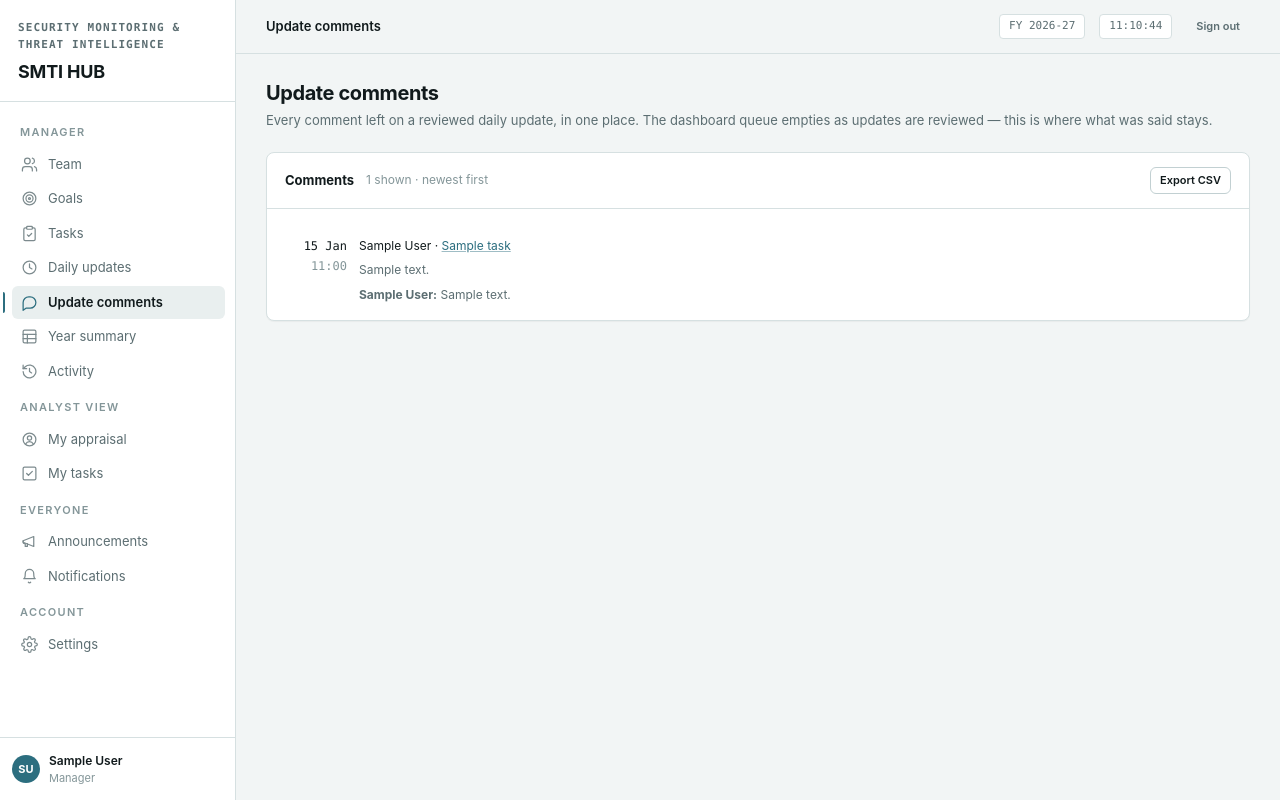
After one commit to Only1Queen/smtihub, a Django app: page /updates/comments/ in a window 1280 px wide. The commit adds this page. Run offline with Django 5.2, Linux system fonts and the light colour scheme; a user stored in the database is signed in; data comes from the database, SQL or seed files in the repository; tables that the repository leaves empty hold one stand-in row (values such as "Sample post"); parts of the project's set-up code (start-up, migrations or seed data) failed here and were passed over.

Commit message:
Add announcements, notifications, and update comments
Comment threads on daily updates, an announcements board, and a
notifications feed, with the review flow and permissions to match.

Co-Authored-By: Claude Opus 5 <noreply@anthropic.com>

```diff
--- a/hub/admin.py
+++ b/hub/admin.py
@@ -1,7 +1,7 @@
 from django.contrib import admin
 
-from hub.models import (AppraisalYear, AuditEvent, Employee, Goal, GoalAssignment, Kpi,
-                        Score, ScoredMonth, Task, TaskUpdate)
+from hub.models import (Announcement, AppraisalYear, AuditEvent, Employee, Goal,
+                        GoalAssignment, Kpi, Score, ScoredMonth, Task, TaskUpdate)
 
 
 class KpiInline(admin.TabularInline):
@@ -51,6 +51,6 @@ class AuditEventAdmin(admin.ModelAdmin):
         return False
 
 
-admin.site.register([GoalAssignment, Score, ScoredMonth, TaskUpdate])
+admin.site.register([Announcement, GoalAssignment, Score, ScoredMonth, TaskUpdate])
 admin.site.site_header = "SMTI HUB administration"
 admin.site.site_title = "SMTI HUB"
--- a/hub/context.py
+++ b/hub/context.py
@@ -6,11 +6,14 @@ def hub_context(request):
     if not request.user.is_authenticated:
         return {}
     from hub.models import Task
+    from hub.views import audience
     manager = permissions.is_manager(request.user)
     pending = (Task.objects.filter(status=Task.SUBMITTED).count() if manager else 0)
+    me, people = audience(request.user)
     return {
         "is_manager": manager,
-        "me": permissions.employee_of(request.user),
+        "me": me,
         "pending_count": pending,
+        "unread_count": services.unread_count(me, people) if me else 0,
         "open_year": services.open_year(),
     }
--- a/hub/templates/hub/_icons.html
+++ b/hub/templates/hub/_icons.html
@@ -65,6 +65,21 @@ Reference an icon as: <svg class="ic"><use href="#i-name"></use></svg>
     <circle cx="12" cy="12" r="9"/><path d="m8.5 12 2.5 2.5 4.5-5"/>
   </symbol>
 
+  <symbol id="i-bell" viewBox="0 0 24 24" fill="none" stroke="currentColor"
+          stroke-width="1.75" stroke-linecap="round" stroke-linejoin="round">
+    <path d="M6 8a6 6 0 0 1 12 0c0 6 2 7 2 7H4s2-1 2-7"/><path d="M10.3 20a2 2 0 0 0 3.4 0"/>
+  </symbol>
+
+  <symbol id="i-megaphone" viewBox="0 0 24 24" fill="none" stroke="currentColor"
+          stroke-width="1.75" stroke-linecap="round" stroke-linejoin="round">
+    <path d="m3 11 15-6v14L3 13z"/><path d="M3 11v2a2 2 0 0 0 2 2h1v4h3v-4"/>
+  </symbol>
+
+  <symbol id="i-comment" viewBox="0 0 24 24" fill="none" stroke="currentColor"
+          stroke-width="1.75" stroke-linecap="round" stroke-linejoin="round">
+    <path d="M21 12a8 8 0 0 1-8 8H7l-4 3V12a8 8 0 0 1 8-8h2a8 8 0 0 1 8 8z"/>
+  </symbol>
+
   <symbol id="i-clock" viewBox="0 0 24 24" fill="none" stroke="currentColor"
           stroke-width="1.75" stroke-linecap="round" stroke-linejoin="round">
     <circle cx="12" cy="12" r="9"/><path d="M12 7v5l3.5 2"/>
--- a/hub/templates/hub/base.html
+++ b/hub/templates/hub/base.html
@@ -23,6 +23,7 @@
         <a href="{% url 'goals' %}"><button {% if screen == 'goals' %}aria-current="page"{% endif %}><svg class="ic" aria-hidden="true"><use href="#i-goals"></use></svg>Goals</button></a>
         <a href="{% url 'tasks' %}"><button {% if screen == 'tasks' %}aria-current="page"{% endif %}><svg class="ic" aria-hidden="true"><use href="#i-tasks"></use></svg>Tasks<span class="badge {% if pending_count %}on{% endif %}">{{ pending_count }}</span></button></a>
         <a href="{% url 'updates_dashboard' %}"><button {% if screen == 'updates' %}aria-current="page"{% endif %}><svg class="ic" aria-hidden="true"><use href="#i-clock"></use></svg>Daily updates</button></a>
+        <a href="{% url 'update_comments' %}"><button {% if screen == 'comments' %}aria-current="page"{% endif %}><svg class="ic" aria-hidden="true"><use href="#i-comment"></use></svg>Update comments</button></a>
         <a href="{% url 'year_summary' %}"><button {% if screen == 'summary' %}aria-current="page"{% endif %}><svg class="ic" aria-hidden="true"><use href="#i-summary"></use></svg>Year summary</button></a>
         <a href="{% url 'activity' %}"><button {% if screen == 'activity' %}aria-current="page"{% endif %}><svg class="ic" aria-hidden="true"><use href="#i-activity"></use></svg>Activity</button></a>
       {% endif %}
@@ -32,6 +33,10 @@
       {% if not is_manager %}
         <a href="{% url 'updates_dashboard' %}"><button {% if screen == 'updates' %}aria-current="page"{% endif %}><svg class="ic" aria-hidden="true"><use href="#i-clock"></use></svg>Daily updates</button></a>
       {% endif %}
+      <div class="nav-label">Everyone</div>
+      <a href="{% url 'announcements' %}"><button {% if screen == 'announcements' %}aria-current="page"{% endif %}><svg class="ic" aria-hidden="true"><use href="#i-megaphone"></use></svg>Announcements</button></a>
+      <a href="{% url 'notifications' %}"><button {% if screen == 'notifications' %}aria-current="page"{% endif %}><svg class="ic" aria-hidden="true"><use href="#i-bell"></use></svg>Notifications<span class="badge {% if unread_count %}on{% endif %}">{{ unread_count }}</span></button></a>
+
       <div class="nav-label">Account</div>
       <a href="{% url 'settings' %}"><button {% if screen == 'settings' %}aria-current="page"{% endif %}><svg class="ic" aria-hidden="true"><use href="#i-settings"></use></svg>Settings</button></a>
     </nav>
--- /dev/null
+++ b/hub/templates/hub/update_comments.html
@@ -0,0 +1,41 @@
+{% extends "hub/base.html" %}
+{% block title %}Update comments — SMTI HUB{% endblock %}
+{% block crumb %}<b>Update comments</b>{% endblock %}
+{% block content %}
+<h1>Update comments</h1>
+<p class="sub">Every comment left on a reviewed daily update, in one place.
+  The dashboard queue empties as updates are reviewed — this is where what was said stays.</p>
+
+<div class="card">
+  <div class="card-head"><span class="card-title">Comments</span>
+    <span class="card-note">{{ comments|length }} shown · newest first</span>
+    <div class="spacer" style="flex:1"></div>
+    <a href="?export=csv{% if who %}&amp;who={{ who }}{% endif %}"><button class="btn sm">Export CSV</button></a></div>
+  {% if people|length > 1 %}
+    <div class="detail-body" style="padding-bottom:0">
+      <a href="{% url 'update_comments' %}"><span class="tag mono">{% if not who %}▸ {% endif %}Everyone</span></a>
+      {% for p in people %}
+        <a href="?who={{ p.pk }}"><span class="tag mono">{% if who == p.pk|stringformat:"s" %}▸ {% endif %}{{ p.name }}</span></a>
+      {% endfor %}
+    </div>
+  {% endif %}
+  <div class="detail-body">
+    {% for c in comments %}
+      <div class="trail-item">
+        <div class="trail-when">
+          <span class="mono">{{ c.reviewed_at|date:"j M" }}</span>
+          <span class="mono" style="color:var(--faint)">{{ c.reviewed_at|date:"H:i" }}</span></div>
+        <div class="trail-body">
+          <div class="sub-who">{{ c.author.name }} ·
+            <a href="{% url 'task_detail' c.task.pk %}">{{ c.task.title }}</a></div>
+          <p style="color:var(--muted)">{{ c.note|linebreaksbr }}</p>
+          <div class="verdict note"><b>{{ c.decided_by.get_full_name|default:c.decided_by.username }}:</b>
+            {{ c.decision_note|linebreaksbr }}</div>
+        </div>
+      </div>
+    {% empty %}
+      <p class="muted">No comments yet. Review an update on the daily updates screen to leave one.</p>
+    {% endfor %}
+  </div>
+</div>
+{% endblock %}
--- a/hub/urls.py
+++ b/hub/urls.py
@@ -12,6 +12,9 @@ urlpatterns = [
     path("tasks/<int:pk>/", views.task_detail, name="task_detail"),
     path("tasks/<int:pk>/decide/", views.task_decide, name="task_decide"),
     path("updates/", views.updates_dashboard, name="updates_dashboard"),
+    path("updates/comments/", views.update_comments, name="update_comments"),
+    path("announcements/", views.announcements, name="announcements"),
+    path("notifications/", views.notifications, name="notifications"),
     path("tasks/<int:pk>/submit/", views.task_submit, name="task_submit"),
     path("score/<int:employee_id>/", views.score_year, name="score_year"),
     path("score/<int:employee_id>/<int:month>/", views.score_entry, name="score_entry"),
--- a/hub/views.py
+++ b/hub/views.py
@@ -17,8 +17,8 @@ from hub import permissions, scoring, services, signals
 from hub.audit import log_event
 from hub.forms import (AcknowledgeForm, DecisionForm, EmployeeForm, GoalForm, KpiFormSet,
                        ReasonForm, SetPasswordForm, TaskForm, TaskUpdateForm)
-from hub.models import (AppraisalYear, AuditEvent, Employee, Goal, Kpi, Score, Task,
-                        TaskUpdate, YearAcknowledgement, month_is_scored)
+from hub.models import (Announcement, AppraisalYear, AuditEvent, Employee, Goal, Kpi,
+                        Score, Task, TaskUpdate, YearAcknowledgement, month_is_scored)
 from hub.permissions import manager_required, require
 
 
@@ -381,21 +381,40 @@ def task_detail(request, pk):
 DASHBOARD_DAYS = 28
 
 
+def audience(user):
+    """(me, the people whose updates I see) — a manager's active team plus
+    herself, or an analyst on their own. Every update screen scopes on this."""
+    me = permissions.employee_of(user)
+    if not permissions.is_manager(user):
+        return me, ([me] if me else [])
+    people = list(team_of(user).filter(active=True))
+    if me and me not in people:
+        people = [me] + people
+    return me, people
+
+
 @login_required
 def updates_dashboard(request):
     """Who posted an update on which day, what they said, and the box an analyst
     drops today's update into. Managers see the team, analysts see themselves.
     Weekends are marked, not counted as missed."""
-    me = permissions.employee_of(request.user)
-    people = list(team_of(request.user).filter(active=True)) if permissions.is_manager(request.user) \
-        else ([me] if me else [])
-    if me and permissions.is_manager(request.user) and me not in people:
-        people = [me] + people
+    me, people = audience(request.user)
 
     # Only tasks assigned to me, still open: goals are not updated here, and a
     # completed task has nothing left to report.
     my_open = list(Task.objects.filter(assignee=me).exclude(status=Task.APPROVED)
                    .select_related("kpi__goal")) if me else []
+
+    if request.method == "POST" and request.POST.get("review"):
+        update = get_object_or_404(TaskUpdate, pk=request.POST["review"])
+        require(permissions.can_review_update(request.user, update),
+                "You can only review your own team's updates.")
+        services.review_update(update, request.user, request.POST.get("comment", ""))
+        messages.success(request, f"Reviewed {update.author.name}'s update.")
+        # A name, never a URL from the form: taking a redirect target from POST
+        # is how a login page ends up bouncing people off-site.
+        return redirect("update_comments" if request.POST.get("from") == "comments"
+                        else "updates_dashboard")
 
     if request.method == "POST":
         task = get_object_or_404(Task, pk=request.POST.get("task"))
@@ -434,8 +453,14 @@ def updates_dashboard(request):
             "expected": len([c for c in cells if c["expected"]]),
         })
 
+    # A manager's feed is a queue: reviewed updates leave it, so what is left is
+    # what still wants reading. Their own posts are not theirs to review, so they
+    # would never leave — an analyst's own feed keeps everything.
     feed = (TaskUpdate.objects.filter(author__in=people, decision=TaskUpdate.NOT_NEEDED)
-            .select_related("task", "author__user"))
+            .select_related("task", "author__user", "decided_by"))
+    manager = permissions.is_manager(request.user)
+    if manager:
+        feed = feed.filter(reviewed_at__isnull=True).exclude(author=me)
     who = request.GET.get("who")
     if who:
         feed = feed.filter(author_id=who)
@@ -452,18 +477,93 @@ def updates_dashboard(request):
     if export == "notes":
         return csv_response(
             "smti-daily-updates",
-            ["Date", "Time", "Analyst", "Task", "Update"],
+            ["Date", "Time", "Analyst", "Task", "Update", "Reviewed", "Manager comment"],
             ([timezone.localtime(u.submitted_at).date(),
               timezone.localtime(u.submitted_at).strftime("%H:%M"),
-              u.author.name, u.task.title, u.note]
+              u.author.name, u.task.title, u.note,
+              timezone.localtime(u.reviewed_at).strftime("%Y-%m-%d %H:%M") if u.reviewed_at else "",
+              u.manager_comment]
              for u in feed))
 
     # The screen shows a readable page of them; the export is the lot.
     feed = list(feed[:80])
     return render(request, "hub/updates_dashboard.html", {
         "screen": "updates", "rows": rows, "days": days, "feed": feed, "who": who,
+        "can_review": manager,
         "people": people, "my_open": my_open, "me": me,
         "start": start, "today": today, "day_count": DASHBOARD_DAYS,
+    })
+
+
+@login_required
+@manager_required
+def update_comments(request):
+    """Every comment the manager has left on a daily update, in one place.
+
+    The dashboard queue empties as updates are reviewed, which is the point of
+    it — this is where what was said goes on living.
+    """
+    me, people = audience(request.user)
+    comments = (TaskUpdate.objects.filter(author__in=people, reviewed_at__isnull=False)
+                .exclude(decision_note="")
+                .select_related("task", "author__user", "decided_by")
+                .order_by("-reviewed_at"))
+    who = request.GET.get("who")
+    if who:
+        comments = comments.filter(author_id=who)
+
+    if request.GET.get("export") == "csv":
+        return csv_response(
+            "smti-update-comments",
+            ["Reviewed", "Analyst", "Task", "Update", "Manager", "Comment"],
+            ([timezone.localtime(c.reviewed_at).strftime("%Y-%m-%d %H:%M"), c.author.name,
+              c.task.title, c.note,
+              c.decided_by.get_full_name() or c.decided_by.get_username() if c.decided_by else "",
+              c.decision_note]
+             for c in comments))
+
+    return render(request, "hub/update_comments.html", {
+        "screen": "comments", "comments": list(comments[:200]), "people": people, "who": who,
+    })
+
+
+@login_required
+def announcements(request):
+    """The noticeboard. Managers post, everyone reads."""
+    manager = permissions.is_manager(request.user)
+    me = permissions.employee_of(request.user)
+
+    if request.method == "POST":
+        require(manager, "Only a manager can post an announcement.")
+        try:
+            services.post_announcement(me, request.POST.get("title", ""),
+                                       request.POST.get("body", ""))
+        except ValueError as exc:
+            messages.error(request, str(exc))
+        else:
+            messages.success(request, "Announcement posted.")
+        return redirect("announcements")
+
+    return render(request, "hub/announcements.html", {
+        "screen": "announcements", "can_post": manager,
+        "items": list(Announcement.objects.select_related("author__user")[:50]),
+    })
+
+
+@login_required
+def notifications(request):
+    """One list: announcements, comments on your updates, and days an update was
+    owed and never came. Opening the page is what marks them read."""
+    me, people = audience(request.user)
+    items = services.notifications(me, people)
+    seen = me.notifications_seen_at if me else None
+    for item in items:
+        item["unread"] = not seen or item["when"] > seen
+    if me:
+        me.notifications_seen_at = timezone.now()
+        me.save(update_fields=["notifications_seen_at"])
+    return render(request, "hub/notifications.html", {
+        "screen": "notifications", "items": items, "days": services.NOTICE_DAYS,
     })
 
 
--- a/static/hub/app.css
+++ b/static/hub/app.css
@@ -457,6 +457,15 @@
   .trail-body p { margin: 5px 0 0; color: var(--text); }
   .trail-body .verdict { margin-top: 7px; color: var(--bad); }
   .trail-body .verdict.ok { color: var(--good); }
+  /* A manager's comment on a daily update is neither a rejection nor an
+     approval, so it borrows neither colour. */
+  .trail-body .verdict.note { color: var(--muted); }
+
+  /* One line under an update: optional comment, then the button that clears it
+     off the manager's queue. */
+  .review-line { display: flex; gap: 7px; margin-top: 9px; }
+  .review-line input { flex: 1; margin: 0; }
+  .review-line button { white-space: nowrap; }
 
   /* ── Daily update grid ──
      One square per day per analyst: filled means they posted, hollow means a
```
Also changed, not shown: hub/models.py (+29 -0 lines), hub/permissions.py (+8 -0 lines), hub/services.py (+115 -9 lines), hub/templates/hub/announcements.html (added, +41 -0 lines), hub/templates/hub/notifications.html (added, +33 -0 lines), hub/templates/hub/task_detail.html (+8 -1 lines), hub/templates/hub/updates_dashboard.html (+17 -3 lines), hub/tests/test_updates_flow.py (added, +158 -0 lines), hub/migrations/0009_announcements_and_review.py (added).
